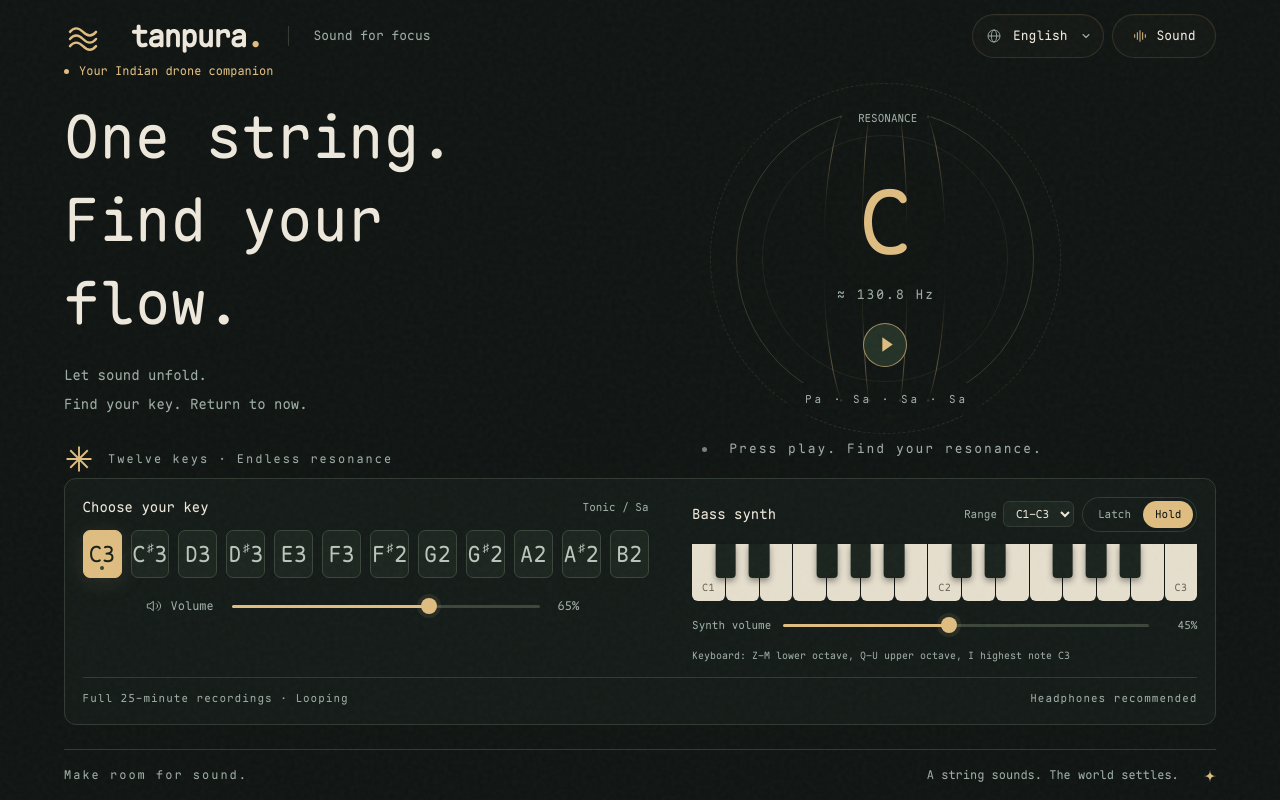
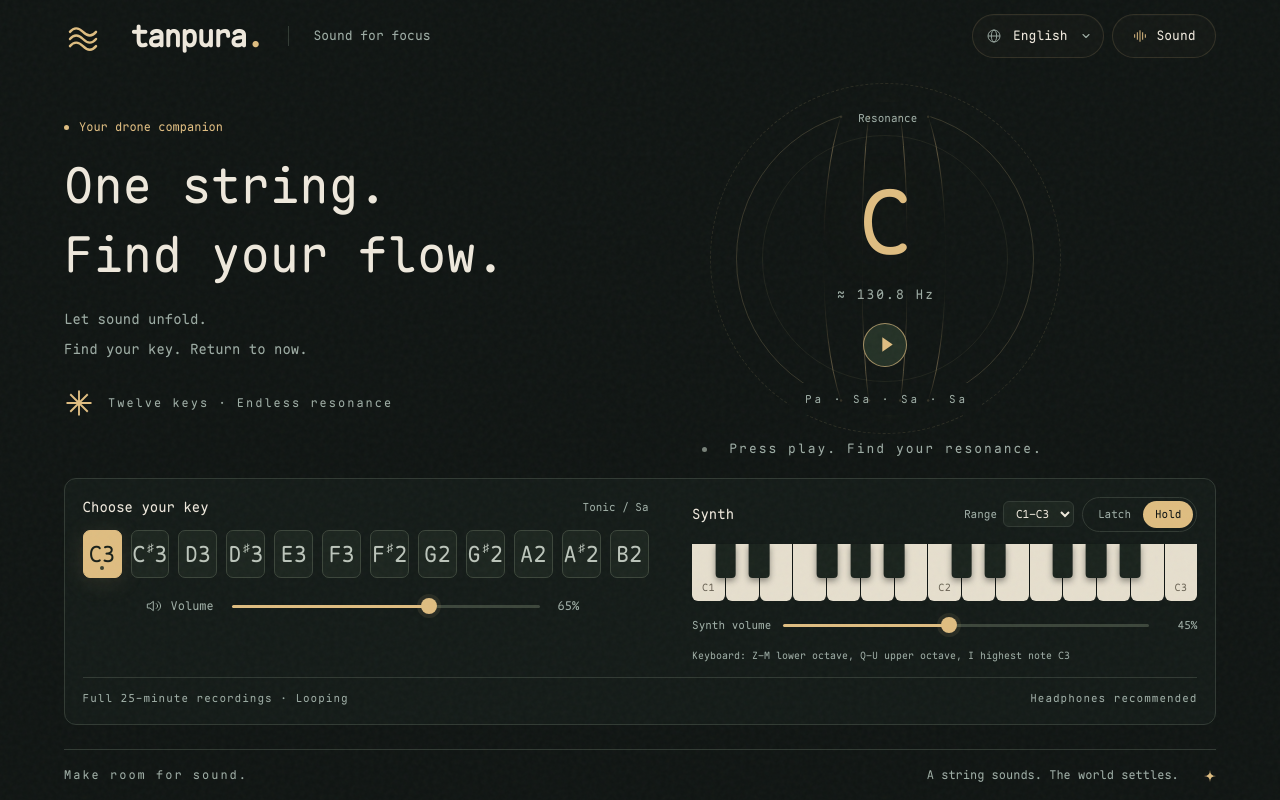
Before and after one commit to exxxdox/tanpura-drone, a Vue app: page / in a window 1280 px wide. Built offline with nearby package versions, Linux system fonts and the light colour scheme.

Commit message:
fix: refine copy and heading layout; pin pnpm

```diff
--- a/package.json
+++ b/package.json
@@ -2,6 +2,7 @@
   "name": "tanpura-drone",
   "private": true,
   "type": "module",
+  "packageManager": "pnpm@11.18.0",
   "engines": {
     "node": ">=22.12"
   },
--- a/src/App.vue
+++ b/src/App.vue
@@ -309,9 +309,10 @@ onUnmounted(() => {
       </div>
     </header>
     <main class="relative mx-auto grid max-w-[1440px] grid-cols-[1fr_1.6fr] items-center px-[6%] pb-[62px] pt-5 mobile:grid-cols-1 mobile:pt-[22px] wide:w-full wide:max-w-[1800px] wide:min-h-0 wide:grid-cols-[minmax(0,1fr)_minmax(0,1.35fr)] wide:grid-rows-[minmax(0,1fr)_auto] wide:gap-y-[clamp(16px,2.4dvh,32px)] wide:px-[var(--gutter)] wide:pb-[clamp(18px,3dvh,40px)] wide:pt-0">
-      <section class="min-w-0 self-center pt-[5px] mobile:z-[2]">
+      <section class="min-w-0 self-center pt-[5px] mobile:z-[2] english:[container-type:inline-size]">
         <div class="flex items-center gap-[10px] text-[12px] tracking-[3px] text-gold mobile:text-[11px] english:tracking-normal"><span class="h-[5px] w-[5px] rounded-full bg-gold" /> {{ text.eyebrow }}</div>
-        <h1 class="mb-[22px] mt-6 font-serif text-[clamp(48px,5.8vw,84px)] font-normal leading-[1.5] tracking-[4px] mobile:my-[15px] mobile:text-[clamp(30px,8.5vw,36px)] mobile:leading-[1.4] mobile:tracking-[2px] wide:my-[clamp(16px,2dvh,28px)] wide:text-[clamp(44px,min(4.8vw,7.4dvh),90px)] wide:leading-[1.4] english:tracking-normal">{{ text.heading1 }}<br class="mobile:hidden" />{{ text.heading2 }}</h1>
+        <!-- 英文按容器宽度缩放并保留句间换行，避免窄列把第二句挤成多行。 -->
+        <h1 class="mb-[22px] mt-6 font-serif text-[clamp(48px,5.8vw,84px)] font-normal leading-[1.5] tracking-[4px] mobile:my-[15px] mobile:text-[clamp(30px,8.5vw,36px)] mobile:leading-[1.4] mobile:tracking-[2px] wide:my-[clamp(16px,2dvh,28px)] wide:text-[clamp(44px,min(4.8vw,7.4dvh),90px)] wide:leading-[1.4] english:tracking-normal english:text-[min(84px,10cqw)]"><span class="english:whitespace-nowrap">{{ text.heading1 }}</span><br :class="{ 'mobile:hidden': locale !== 'en' }" /><span class="english:whitespace-nowrap">{{ text.heading2 }}</span></h1>
         <p class="my-[1em] text-[15px] leading-[2.1] tracking-[2px] text-muted mobile:m-0 mobile:text-[13px] mobile:leading-[1.8] short:text-[14px] english:tracking-normal">{{ text.intro1 }}<br class="mobile:hidden" />{{ text.intro2 }}</p>
         <div class="mt-[45px] flex items-center gap-[14px] text-[12px] tracking-[2px] text-muted mobile:hidden wide:mt-[clamp(16px,3dvh,40px)]"><span class="text-[30px] text-gold"><svg class="h-[1em] w-[1em]" viewBox="0 0 24 24" fill="none" stroke="currentColor" stroke-width="1.5" aria-hidden="true"><path d="M12 2v20M2 12h20M5 5l14 14M5 19 19 5" /></svg></span><span>{{ text.twelve }}</span></div>
       </section>
--- a/src/i18n.js
+++ b/src/i18n.js
@@ -2,12 +2,12 @@
 export const messages = {
   zh: {
     home: 'Tanpura 首页', tagline: '为专注而鸣', sources: '音源', language: '语言',
-    eyebrow: '你的随身印度持续音', heading1: '一弦，', heading2: '进入心流。',
+    eyebrow: '你的随身持续音', heading1: '一弦，', heading2: '进入心流。',
     intro1: '让声音延展。', intro2: '找到你的调，回到此刻。', twelve: '十二个调 · 无限共鸣',
     player: 'Tanpura 播放器', resonance: '共 鸣', tonic: '当前主音', pause: '暂停播放', play: '开始播放',
     idle: '轻触播放，开启共鸣', loading: '正在加载 {note} 调…', playing: '{note} 调 · 持续共鸣中',
     loadError: '音源加载失败，请检查网络后重试', controls: '声音控制', choose: '选择你的调', sa: '主音 / Sa',
-    keys: '十二个调', key: '{note} 调', volume: '音量', synth: '合成器低音', range: '音域',
+    keys: '十二个调', key: '{note} 调', volume: '音量', synth: '合成器', range: '音域',
     octave: '合成器起始八度', mode: '合成器演奏方式', latch: '点击持续', hold: '按住发声',
     keyboard: '合成器键盘：{from} 到 {to}', synthNote: '合成器 {note}', synthVolume: '合成器音量',
     shortcuts: '电脑键盘：Z–M 低音区，Q–U 高音区，I 为最高音 {note}',
@@ -15,17 +15,17 @@ export const messages = {
     footer: '留一点空间，给声音。', footerRight: '拨弦之后，万物渐静',
     about: '关于音源', close: '关闭音源说明',
     aboutRecording: '十二个调各自播放完整约 25 分钟录音，原速播放，循环共鸣。首次播放需要点击按钮。切换调性时，声音平滑过渡。',
-    aboutSynth: '合成器低音可在 C0 到 C5 之间切换起始八度，与任意调叠加，音量独立调节。',
+    aboutSynth: '合成器可在 C0 到 C5 之间切换起始八度，与任意调叠加，音量独立调节。',
     title: 'Tanpura — 弦外之境', description: '十二个调，一片共鸣。无需登录的 Tanpura 持续音练习空间。',
   },
   en: {
     home: 'Tanpura home', tagline: 'Sound for focus', sources: 'Sound', language: 'Language',
-    eyebrow: 'Your Indian drone companion', heading1: 'One string.', heading2: 'Find your flow.',
+    eyebrow: 'Your drone companion', heading1: 'One string.', heading2: 'Find your flow.',
     intro1: 'Let sound unfold.', intro2: 'Find your key. Return to now.', twelve: 'Twelve keys · Endless resonance',
-    player: 'Tanpura player', resonance: 'RESONANCE', tonic: 'CURRENT TONIC', pause: 'Pause playback', play: 'Start playback',
+    player: 'Tanpura player', resonance: 'Resonance', tonic: 'Current Tonic', pause: 'Pause playback', play: 'Start playback',
     idle: 'Press play. Find your resonance.', loading: 'Loading {note}…', playing: '{note} · Resonating',
     loadError: 'Could not load audio. Check your connection and try again.', controls: 'Sound controls', choose: 'Choose your key', sa: 'Tonic / Sa',
-    keys: 'Twelve keys', key: '{note} key', volume: 'Volume', synth: 'Bass synth', range: 'Range',
+    keys: 'Twelve keys', key: '{note} key', volume: 'Volume', synth: 'Synth', range: 'Range',
     octave: 'Synth starting octave', mode: 'Synth play mode', latch: 'Latch', hold: 'Hold',
     keyboard: 'Synth keyboard: {from} to {to}', synthNote: 'Synth {note}', synthVolume: 'Synth volume',
     shortcuts: 'Keyboard: Z–M lower octave, Q–U upper octave, I highest note {note}',
@@ -33,7 +33,7 @@ export const messages = {
     footer: 'Make room for sound.', footerRight: 'A string sounds. The world settles.',
     about: 'About the sound', close: 'Close sound information',
     aboutRecording: 'Each of the twelve keys plays its own full recording of about 25 minutes, looping at its original speed. Press play to begin. Switching keys blends the sound smoothly.',
-    aboutSynth: 'Choose a starting octave from C0 to C5 for the bass synth. Layer it over any key and adjust its volume independently.',
+    aboutSynth: 'Choose a starting octave from C0 to C5 for the synth. Layer it over any key and adjust its volume independently.',
     title: 'Tanpura — Find your resonance', description: 'Twelve keys. Endless resonance. A Tanpura drone practice space, no login needed.',
   },
 };
```
